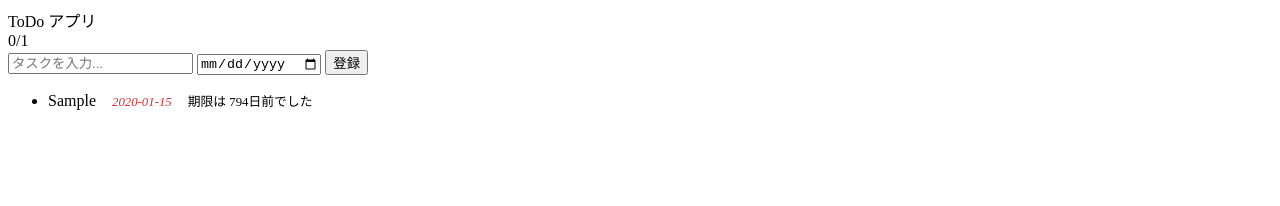
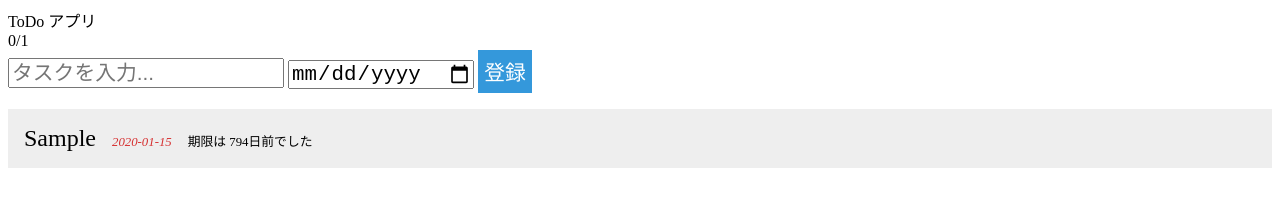
Before and after one commit to Ktraveller285/study-frontend-web-app-vanilla, a plain HTML site: page index.html in a window 1280 px wide. Both pictures are taken after typing "Sample", "2020-01-15" into the empty fields and a click on the input "登録". Drawn offline with Linux system fonts and the light colour scheme.

Commit message:
Modern Design

```diff
--- a/index.html
+++ b/index.html
@@ -3,6 +3,34 @@
   <head>
     <title>ToDo</title>
     <meta name="viewport" content="width=device-width,initial-scale=1" />
+    <style>
+      /* 入力欄およびボタン */
+      input {
+        font-size: 1.3rem;
+      }
+
+      /* 送信ボタン */
+      input[type="submit"] {
+        background-color: #3498db;
+        border: none;
+        color: #ffffff;
+        padding: 0.4rem;
+      }
+
+      /* リスト */
+      ul {
+        padding: 0;
+      }
+
+      /* リスト項目 */
+      li {
+        background-color: #eeeeee;
+        font-size: 1.5rem;
+        list-style: none;
+        margin-top: 1rem;
+        padding: 1rem;
+      }
+    </style>
     <script src="script.js"></script>
   </head>
   <body>
```
